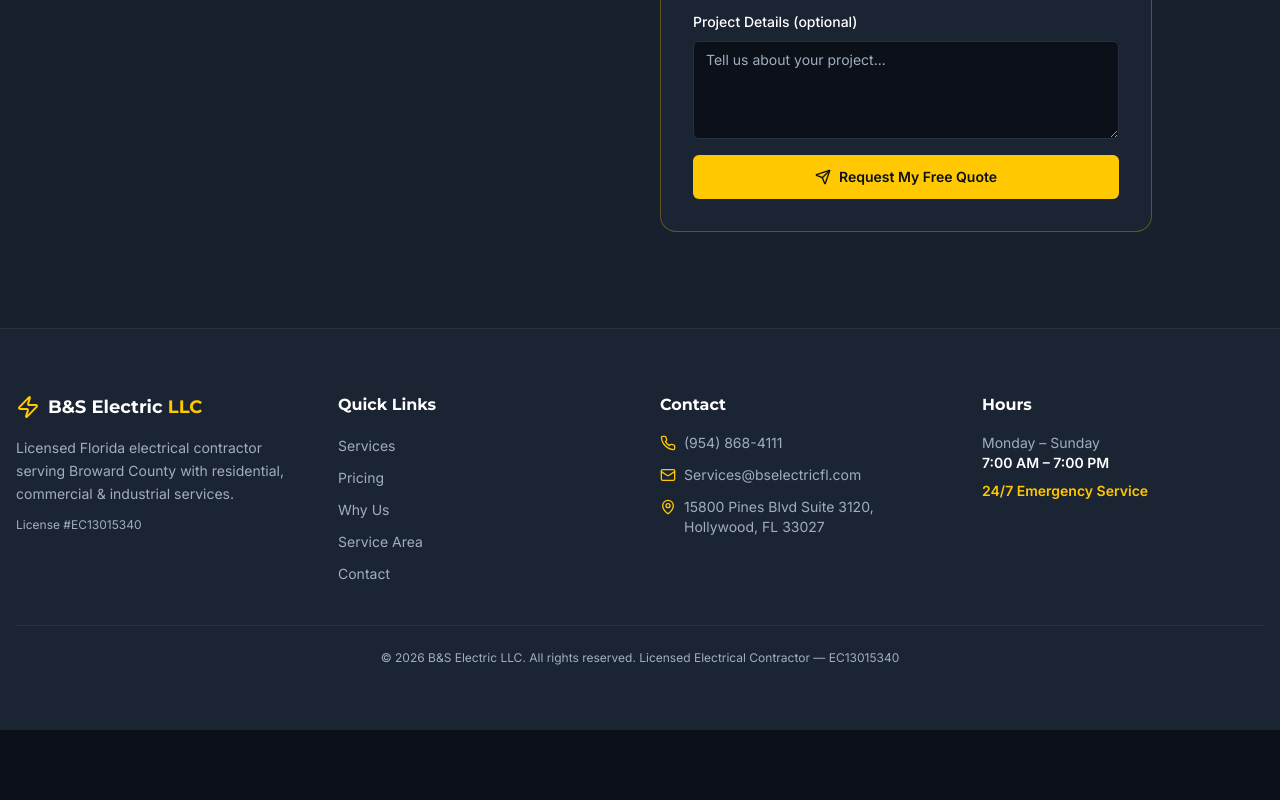
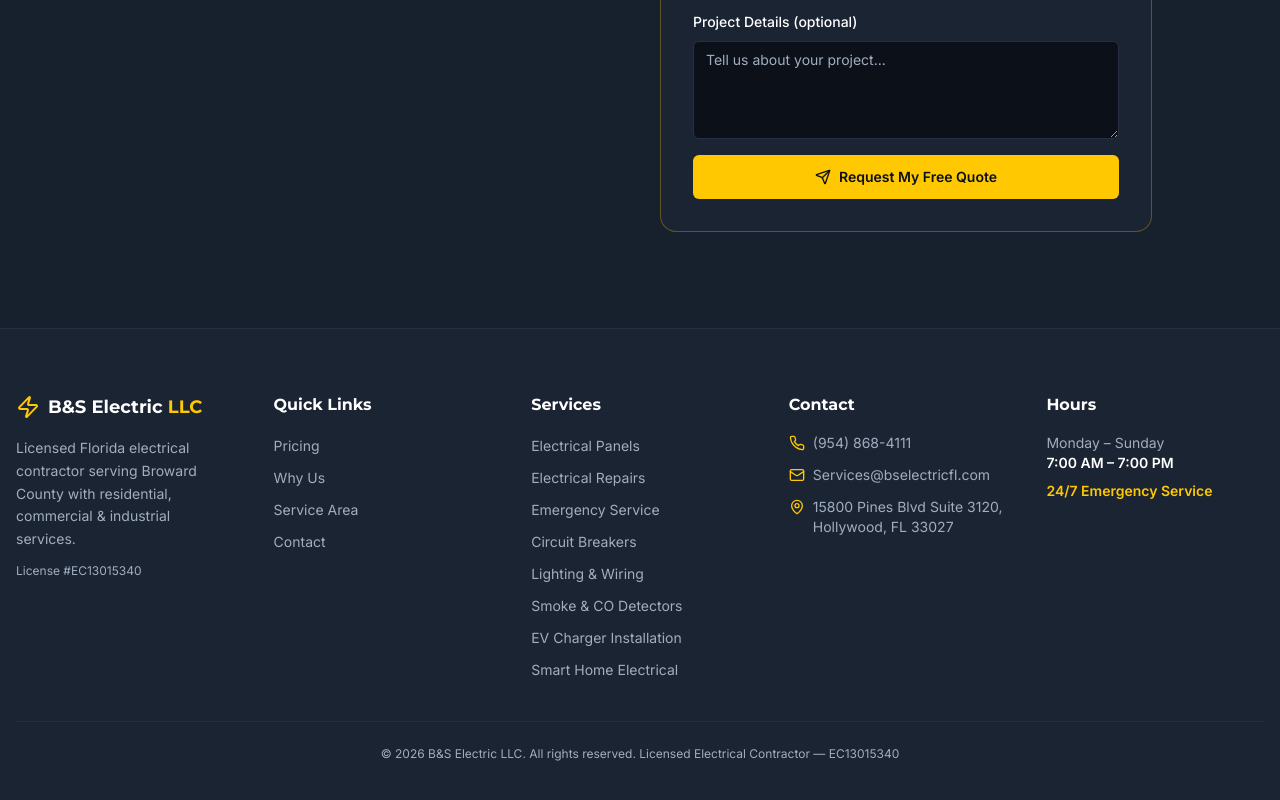
Before and after one commit to nikkielectric/bselectricfl, a React (Vite) app: page /services/lighting-wiring in a window 1280 px wide. Shown: the part 3787-4587 px from the top of the page. Before the commit the page ends 4517 px from the top, so only its background shows below. Built offline with nearby package versions, Linux system fonts and the light colour scheme; the HTML template or start-up script is replaced by a standard one.

Commit message:
Changes
Co-authored-by: nikkielectric <272703163+nikkielectric@users.noreply.github.com>

```diff
--- a/src/components/Footer.tsx
+++ b/src/components/Footer.tsx
@@ -1,17 +1,27 @@
 import { Zap, Phone, Mail, MapPin } from "lucide-react";
 
 const quickLinks = [
-  { label: "Services", href: "#services" },
   { label: "Pricing", href: "#pricing" },
   { label: "Why Us", href: "#why-us" },
   { label: "Service Area", href: "#service-area" },
   { label: "Contact", href: "#contact" },
 ];
 
+const serviceLinks = [
+  { label: "Electrical Panels", href: "/services/electrical-panels" },
+  { label: "Electrical Repairs", href: "/services/electrical-repairs" },
+  { label: "Emergency Service", href: "/services/emergency-service" },
+  { label: "Circuit Breakers", href: "/services/circuit-breakers" },
+  { label: "Lighting & Wiring", href: "/services/lighting-wiring" },
+  { label: "Smoke & CO Detectors", href: "/services/smoke-co-detectors" },
+  { label: "EV Charger Installation", href: "/services/ev-charger-installation" },
+  { label: "Smart Home Electrical", href: "/services/smart-home-electrical" },
+];
+
 const Footer = () => (
   <footer className="bg-secondary border-t border-border">
     <div className="container mx-auto px-4 py-12 md:py-16">
-      <div className="grid grid-cols-1 md:grid-cols-2 lg:grid-cols-4 gap-10">
+      <div className="grid grid-cols-1 md:grid-cols-2 lg:grid-cols-5 gap-10">
         <div>
           <div className="flex items-center gap-2 mb-4">
             <Zap className="h-6 w-6 text-primary" />
@@ -30,6 +40,19 @@ const Footer = () => (
           <h4 className="font-heading font-bold text-foreground mb-4">Quick Links</h4>
           <ul className="space-y-2">
             {quickLinks.map((link) => (
+              <li key={link.href}>
+                <a href={link.href} className="text-sm text-muted-foreground hover:text-primary transition-colors">
+                  {link.label}
+                </a>
+              </li>
+            ))}
+          </ul>
+        </div>
+
+        <div>
+          <h4 className="font-heading font-bold text-foreground mb-4">Services</h4>
+          <ul className="space-y-2">
+            {serviceLinks.map((link) => (
               <li key={link.href}>
                 <a href={link.href} className="text-sm text-muted-foreground hover:text-primary transition-colors">
                   {link.label}
```
